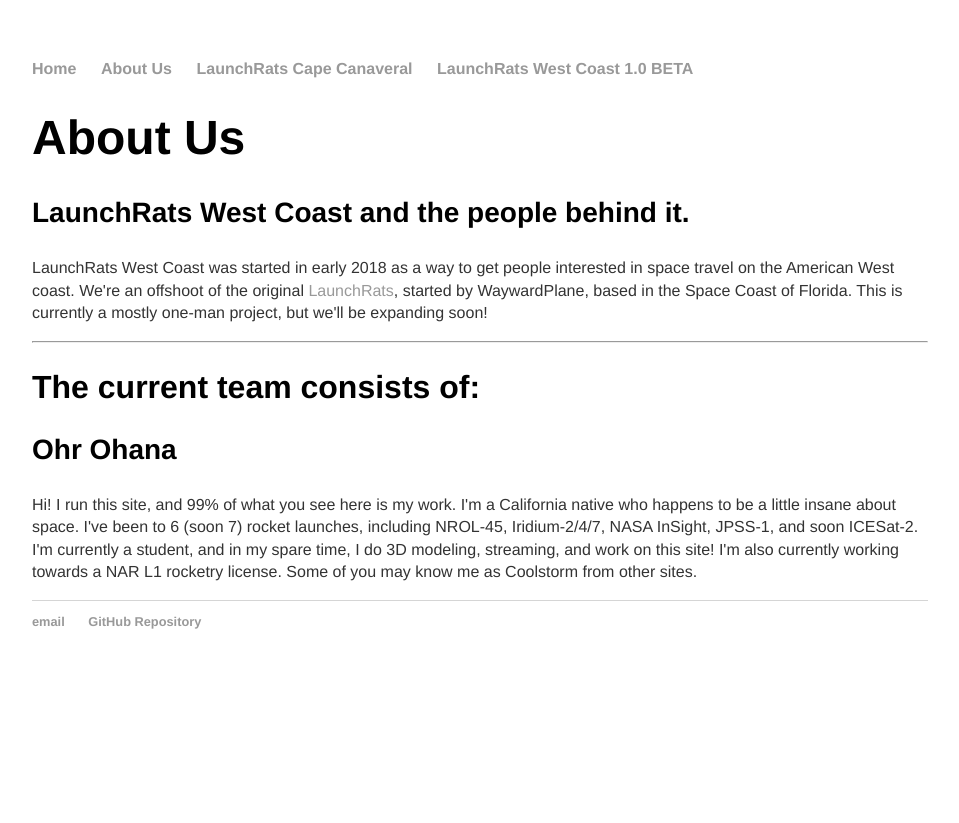
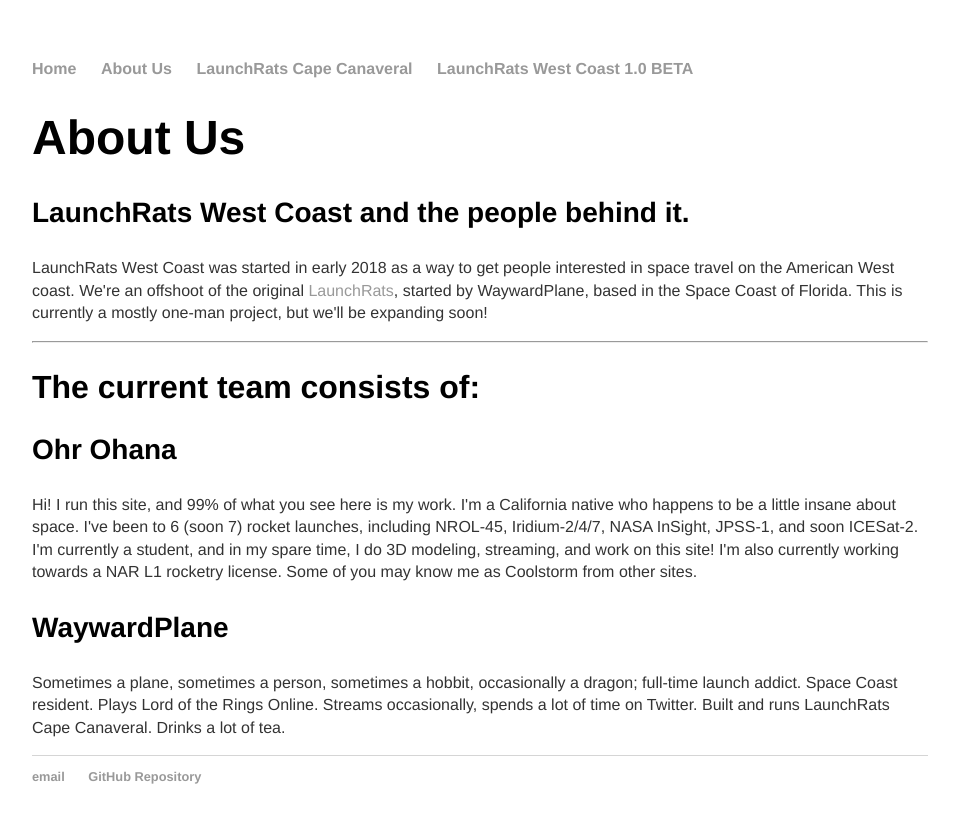
Before and after one commit to CST-100/Launchrats-West-Coast, a Jekyll site: the page built from about/index.html, in a window 1280 px wide. Shown: the top 823 px of the page, without its empty margins (160-1119 px from the left). Built offline with Jekyll 4.4.1, drawn with Linux system fonts in a browser that asks for light colours.

Commit message:
Update index.html

```diff
--- a/about/index.html
+++ b/about/index.html
@@ -12,5 +12,8 @@
   <h3> Ohr Ohana </h3>
   <p> Hi! I run this site, and 99% of what you see here is my work. I'm a California native who happens to be a little insane about space. I've been to 6 (soon 7) rocket launches, including NROL-45, Iridium-2/4/7, NASA InSight, JPSS-1, and soon ICESat-2. I'm currently a student, and in my spare time, I do 3D modeling, streaming, and work on this site! I'm also currently working towards a NAR L1 rocketry license. Some of you may know me as Coolstorm from other sites. </p>
 
+  <h3> WaywardPlane </h3>
+  <p>Sometimes a plane, sometimes a person, sometimes a hobbit, occasionally a dragon; full-time launch addict. Space Coast resident. Plays Lord of the Rings Online. Streams occasionally, spends a lot of time on Twitter. Built and runs LaunchRats Cape Canaveral. Drinks a lot of tea.</p>
+
   </div><!-- /.blurb -->
 <ul>
```
